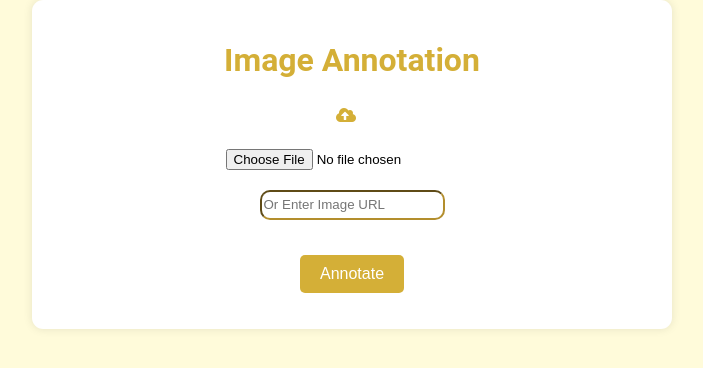
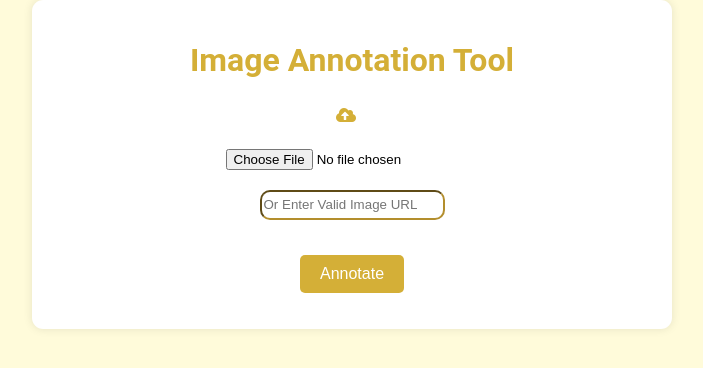
Before and after one commit to SambitSatapathy07/ImageAnnotationTool, a Flask app: page / in a window 1280 px wide. Shown: the part 79-447 px from the top of the page, without its empty margins (288-991 px from the left). Run offline with Flask 3, Linux system fonts and the light colour scheme.

Commit message:
Update index.html

```diff
--- a/Image_Annotation/templates/index.html
+++ b/Image_Annotation/templates/index.html
@@ -3,7 +3,7 @@
 <head>
     <meta charset="UTF-8">
     <meta name="viewport" content="width=device-width, initial-scale=1.0">
-    <title>YOLO Image Annotation</title>
+    <title>Image Annotation</title>
     <link rel="stylesheet" href="{{ url_for('static', filename='css/style.css') }}">
     <link rel="stylesheet" href="https://cdnjs.cloudflare.com/ajax/libs/font-awesome/5.15.3/css/all.min.css">
 </head>
@@ -31,7 +31,7 @@
         </ul>
     </nav>
     <div class="container">
-        <h1>Image Annotation</h1>
+        <h1>Image Annotation Tool</h1>
 
         <form method="post" enctype="multipart/form-data">
 
@@ -41,12 +41,7 @@
 
             <input type="file" id="file-upload" name="file" class="file-upload">
 
-            <!-- <label class = "image-url" for="url">
-                <h3 id="or"> OR</h3>
-                <h3>  </h3>
-            </label> -->
-
-            <input type="text" name="url" id="url-box" placeholder="Or Enter Image URL">
+            <input type="text" name="url" id="url-box" placeholder="Or Enter Valid Image URL">
             <br>
             <button type="submit" class="button">Annotate</button>
         </form>
```
